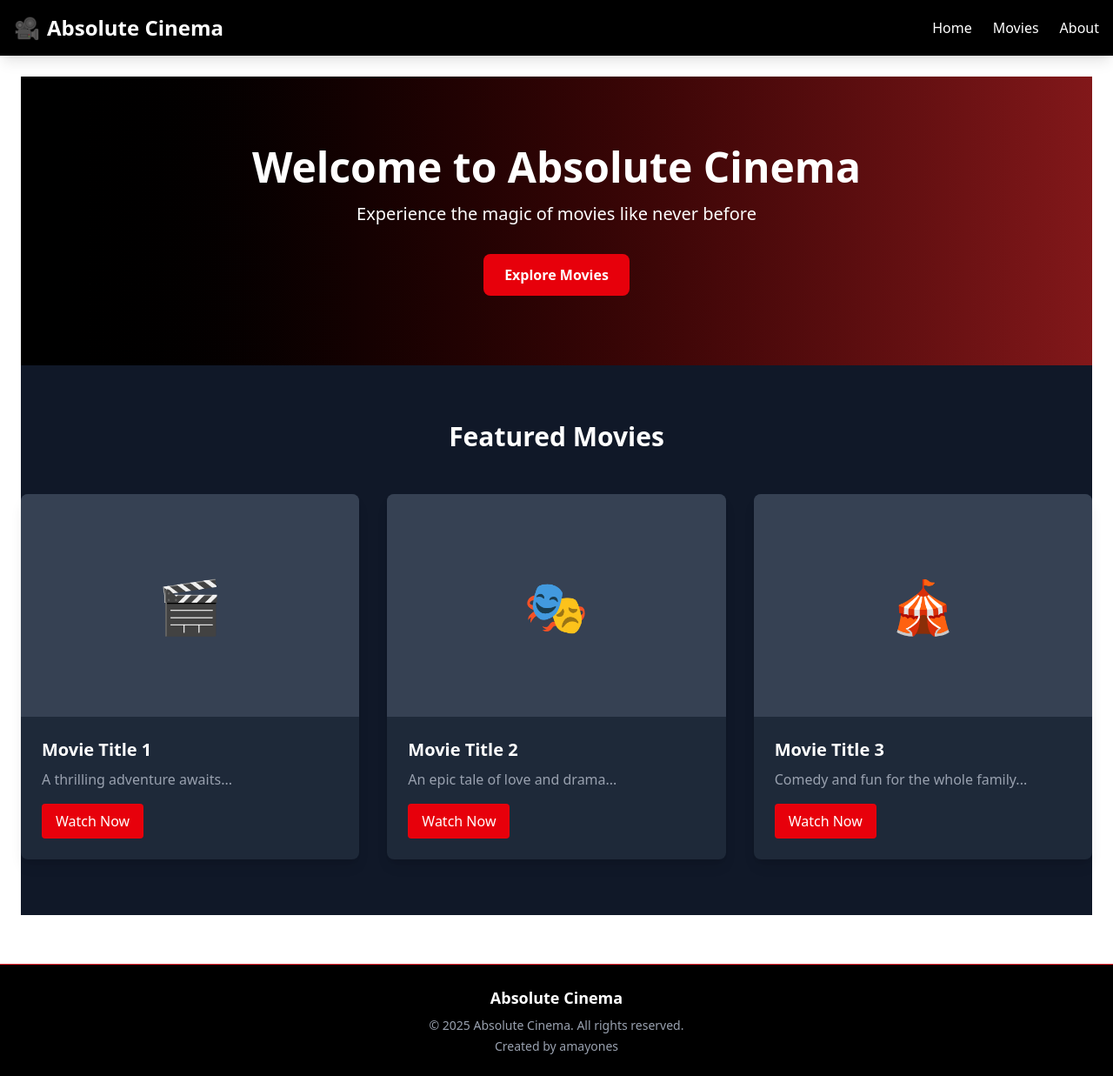
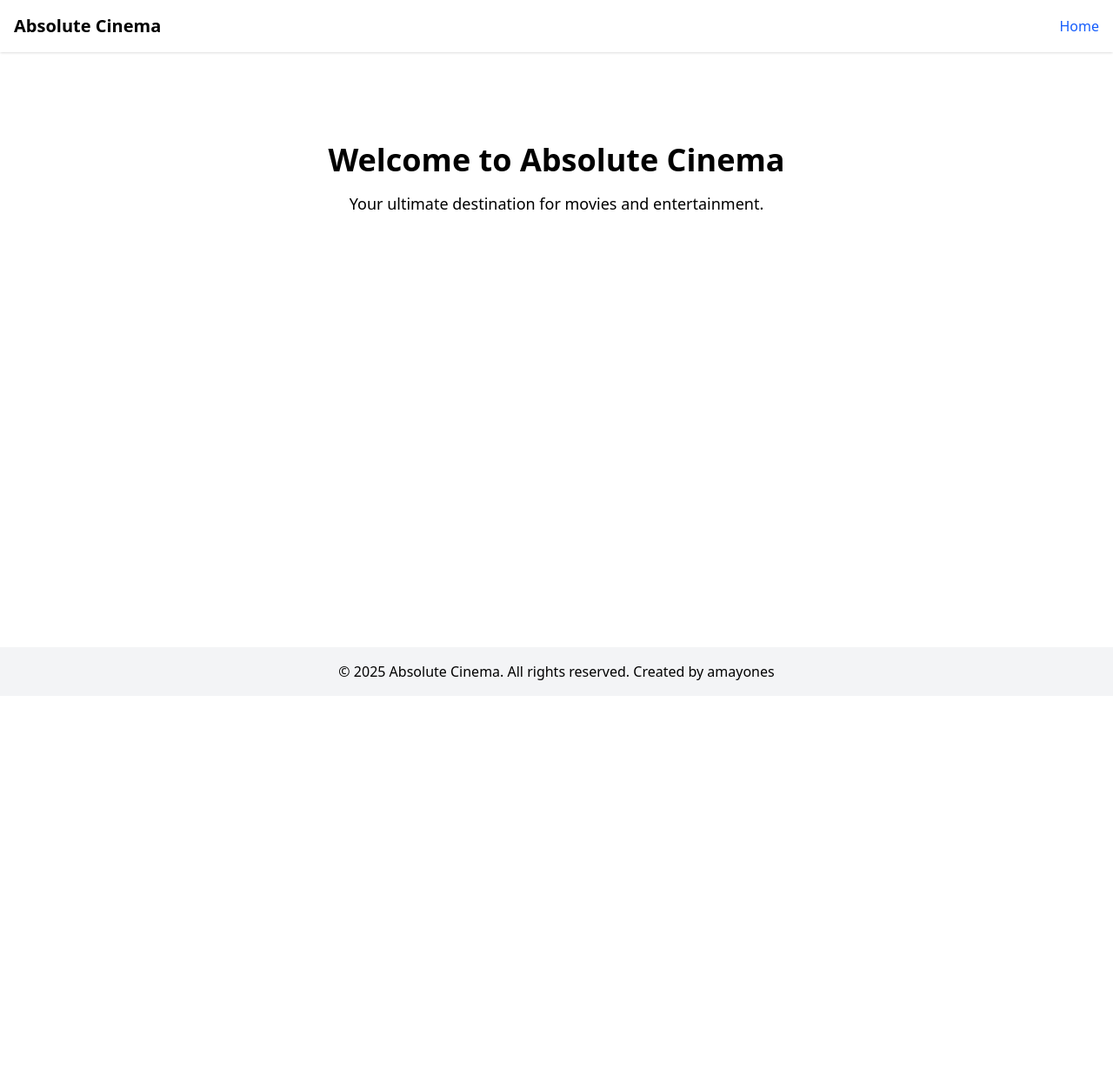
Before and after one commit to amayones/ujikom-fe-ac, a React (Vite) app: page / in a window 1280 px wide. Shown: the whole page at 87% size. After the commit the page ends 800 px from the top, so only its background shows below. Built offline with nearby package versions, Linux system fonts and the light colour scheme.

Commit message:
initialize project with basic structure

```diff
--- a/src/components/Footer.jsx
+++ b/src/components/Footer.jsx
@@ -2,14 +2,8 @@ import React from 'react'
 
 export default function Footer() {
     return (
-        <div>
-            <footer className="bg-black text-white text-center p-6 mt-8 border-t border-red-500">
-                <div className="container mx-auto">
-                    <p className="text-lg font-semibold mb-2">Absolute Cinema</p>
-                    <p className="text-sm text-gray-400">© 2025 Absolute Cinema. All rights reserved.</p>
-                    <p className="text-sm text-gray-400 mt-1">Created by amayones</p>
-                </div>
-            </footer>
-        </div>
+        <footer className="bg-gray-100 text-center p-4 mt-8">
+            <p>© 2025 Absolute Cinema. All rights reserved. Created by amayones</p>
+        </footer>
     )
 }
--- a/src/components/Header.jsx
+++ b/src/components/Header.jsx
@@ -2,20 +2,13 @@ import React from 'react'
 
 export default function Header() {
     return (
-        <div>
-            <header className="bg-black text-white p-4 shadow-lg">
-                <div className="container mx-auto flex justify-between items-center">
-                    <div className="flex items-center">
-                        <span className="text-red-500 text-2xl mr-2">🎥</span>
-                        <h1 className="text-2xl font-bold">Absolute Cinema</h1>
-                    </div>
-                    <nav className="space-x-6">
-                        <a href="/" className="hover:text-red-500 transition-colors">Home</a>
-                        <a href="/movies" className="hover:text-red-500 transition-colors">Movies</a>
-                        <a href="/about" className="hover:text-red-500 transition-colors">About</a>
-                    </nav>
-                </div>
-            </header>
-        </div>
+        <header className="bg-white shadow p-4">
+            <div className="container mx-auto flex justify-between items-center">
+                <h1 className="text-xl font-bold">Absolute Cinema</h1>
+                <nav className="space-x-4">
+                    <a href="/" className="text-blue-600 hover:underline">Home</a>
+                </nav>
+            </div>
+        </header>
     )
 }
--- a/src/pages/Home.jsx
+++ b/src/pages/Home.jsx
@@ -2,67 +2,9 @@ import React from 'react'
 
 export default function Home() {
     return (
-        <div className="min-h-screen bg-gray-900 text-white">
-            {/* Hero Section */}
-            <section className="bg-gradient-to-r from-black to-red-900 py-20">
-                <div className="container mx-auto text-center">
-                    <h1 className="text-5xl font-bold mb-4">Welcome to Absolute Cinema</h1>
-                    <p className="text-xl mb-8">Experience the magic of movies like never before</p>
-                    <button className="bg-red-600 hover:bg-red-700 text-white font-bold py-3 px-6 rounded-lg transition-colors">
-                        Explore Movies
-                    </button>
-                </div>
-            </section>
-
-            {/* Featured Movies Section */}
-            <section className="py-16">
-                <div className="container mx-auto">
-                    <h2 className="text-3xl font-bold text-center mb-12">Featured Movies</h2>
-                    <div className="grid grid-cols-1 md:grid-cols-3 gap-8">
-                        {/* Movie Card 1 */}
-                        <div className="bg-gray-800 rounded-lg overflow-hidden shadow-lg">
-                            <div className="h-64 bg-gray-700 flex items-center justify-center">
-                                <span className="text-6xl">🎬</span>
-                            </div>
-                            <div className="p-6">
-                                <h3 className="text-xl font-bold mb-2">Movie Title 1</h3>
-                                <p className="text-gray-400 mb-4">A thrilling adventure awaits...</p>
-                                <button className="bg-red-600 hover:bg-red-700 text-white py-2 px-4 rounded">
-                                    Watch Now
-                                </button>
-                            </div>
-                        </div>
-
-                        {/* Movie Card 2 */}
-                        <div className="bg-gray-800 rounded-lg overflow-hidden shadow-lg">
-                            <div className="h-64 bg-gray-700 flex items-center justify-center">
-                                <span className="text-6xl">🎭</span>
-                            </div>
-                            <div className="p-6">
-                                <h3 className="text-xl font-bold mb-2">Movie Title 2</h3>
-                                <p className="text-gray-400 mb-4">An epic tale of love and drama...</p>
-                                <button className="bg-red-600 hover:bg-red-700 text-white py-2 px-4 rounded">
-                                    Watch Now
-                                </button>
-                            </div>
-                        </div>
-
-                        {/* Movie Card 3 */}
-                        <div className="bg-gray-800 rounded-lg overflow-hidden shadow-lg">
-                            <div className="h-64 bg-gray-700 flex items-center justify-center">
-                                <span className="text-6xl">🎪</span>
-                            </div>
-                            <div className="p-6">
-                                <h3 className="text-xl font-bold mb-2">Movie Title 3</h3>
-                                <p className="text-gray-400 mb-4">Comedy and fun for the whole family...</p>
-                                <button className="bg-red-600 hover:bg-red-700 text-white py-2 px-4 rounded">
-                                    Watch Now
-                                </button>
-                            </div>
-                        </div>
-                    </div>
-                </div>
-            </section>
+        <div className="text-center py-20">
+            <h1 className="text-4xl font-bold mb-4">Welcome to Absolute Cinema</h1>
+            <p className="text-lg">Your ultimate destination for movies and entertainment.</p>
         </div>
     )
 }
```
